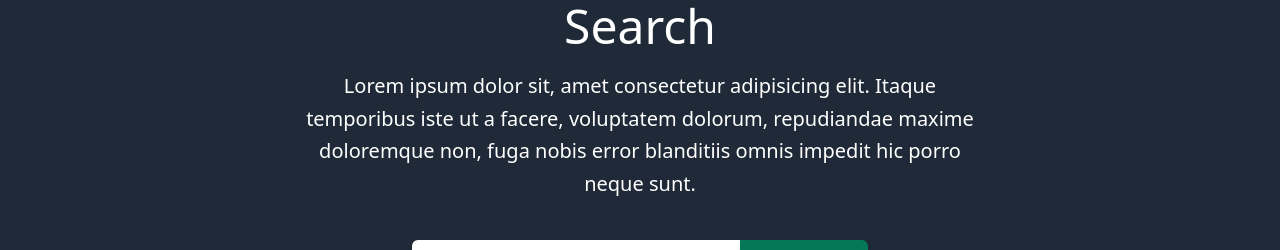
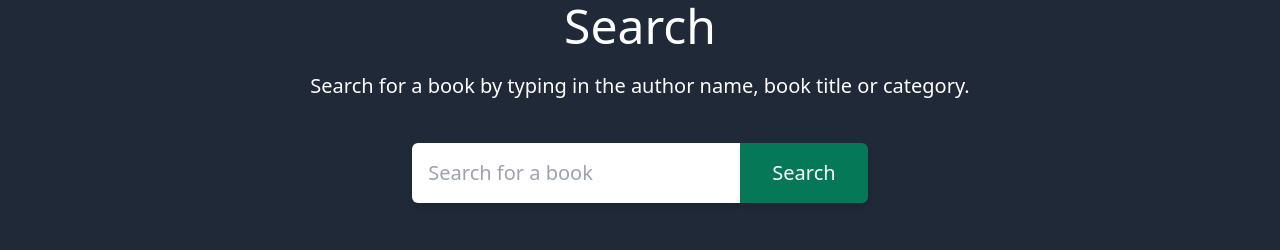
Before and after one commit to TraekWells/book-review-app, a Vue app: page /search in a window 1280 px wide. Shown: the part 166-416 px from the top of the page. Built offline with nearby package versions, Linux system fonts and the light colour scheme; no server answers; sample sign-in values are in the browser's storage.

Commit message:
Added real text

```diff
--- a/src/views/Search.vue
+++ b/src/views/Search.vue
@@ -5,10 +5,8 @@
         <div class="max-w-2xl text-center flex flex-col items-center">
           <h1 class="text-5xl mb-5">Search</h1>
           <p class="text-xl leading-relaxed mb-10">
-            Lorem ipsum dolor sit, amet consectetur adipisicing elit. Itaque
-            temporibus iste ut a facere, voluptatem dolorum, repudiandae maxime
-            doloremque non, fuga nobis error blanditiis omnis impedit hic porro
-            neque sunt.
+            Search for a book by typing in the author name, book title or
+            category.
           </p>
           <SearchForm @books="sendResults" />
         </div>
```
